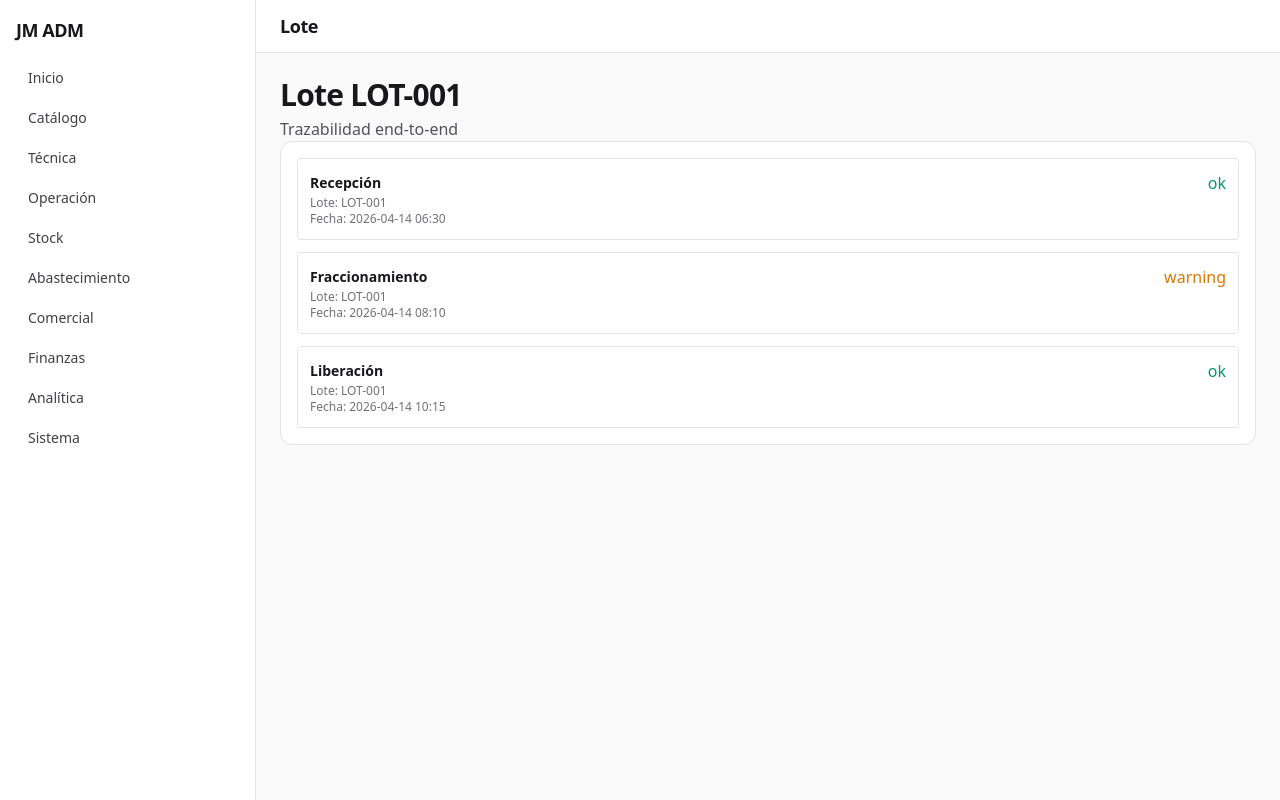
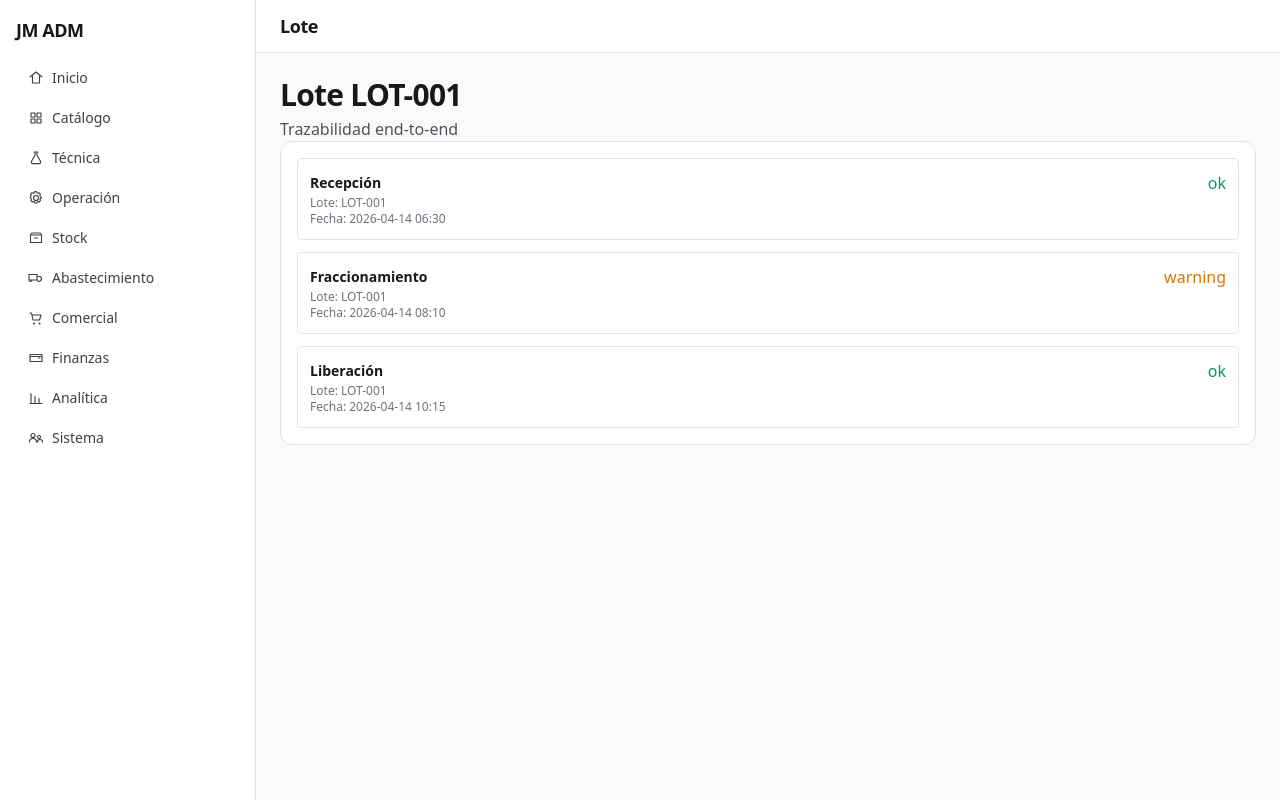
Before and after one commit to GatDeguin/JM_ADM, a Next.js app in the folder apps/web/: page /operacion/lotes/LOT-001 in a window 1280 px wide. Built offline with nearby package versions, Linux system fonts and the light colour scheme.

Commit message:
feat(web): animate sidebar active pill and add icons

```diff
--- a/apps/web/components/ui/Sidebar.tsx
+++ b/apps/web/components/ui/Sidebar.tsx
@@ -2,41 +2,118 @@
 
 import Link from "next/link";
 import { usePathname } from "next/navigation";
+import { useEffect, useRef, useState } from "react";
 
-const items = [
-  { label: "Inicio", href: "/inicio" },
-  { label: "Catálogo", href: "/catalogo/productos-base" },
-  { label: "Técnica", href: "/tecnica/formulas" },
-  { label: "Operación", href: "/operacion/produccion" },
-  { label: "Stock", href: "/stock/lotes" },
-  { label: "Abastecimiento", href: "/abastecimiento/proveedores" },
-  { label: "Comercial", href: "/comercial/pedidos" },
-  { label: "Finanzas", href: "/finanzas/tesoreria" },
-  { label: "Analítica", href: "/analitica/reportes" },
-  { label: "Sistema", href: "/sistema/usuarios" }
-] as const;
+type SidebarItem = {
+  label: string;
+  href: string;
+  icon: keyof typeof icons;
+};
+
+const items: SidebarItem[] = [
+  { label: "Inicio", href: "/inicio", icon: "home" },
+  { label: "Catálogo", href: "/catalogo/productos-base", icon: "grid" },
+  { label: "Técnica", href: "/tecnica/formulas", icon: "flask" },
+  { label: "Operación", href: "/operacion/produccion", icon: "settings" },
+  { label: "Stock", href: "/stock/lotes", icon: "archive" },
+  { label: "Abastecimiento", href: "/abastecimiento/proveedores", icon: "truck" },
+  { label: "Comercial", href: "/comercial/pedidos", icon: "cart" },
+  { label: "Finanzas", href: "/finanzas/tesoreria", icon: "wallet" },
+  { label: "Analítica", href: "/analitica/reportes", icon: "chart" },
+  { label: "Sistema", href: "/sistema/usuarios", icon: "users" }
+];
+
+const icons = {
+  home: "M3 10.5L12 3l9 7.5M6.75 9v10.5h10.5V9",
+  grid: "M4.5 4.5h6v6h-6zM13.5 4.5h6v6h-6zM4.5 13.5h6v6h-6zM13.5 13.5h6v6h-6z",
+  flask: "M9 3h6M10.5 3v5l-5.25 9a2.25 2.25 0 002 3.375h9.5a2.25 2.25 0 002-3.375L13.5 8V3",
+  settings:
+    "M12 8.25a3.75 3.75 0 100 7.5 3.75 3.75 0 000-7.5zm8.5 3.75l-1.9.73a6.9 6.9 0 01-.57 1.37l.82 1.87-1.94 1.94-1.87-.82a6.9 6.9 0 01-1.37.57l-.73 1.9h-2.74l-.73-1.9a6.9 6.9 0 01-1.37-.57l-1.87.82-1.94-1.94.82-1.87a6.9 6.9 0 01-.57-1.37L3.5 12l.73-2.74a6.9 6.9 0 01.57-1.37l-.82-1.87L5.92 4.08l1.87.82c.44-.24.9-.43 1.37-.57l.73-1.9h2.74l.73 1.9c.47.14.93.33 1.37.57l1.87-.82 1.94 1.94-.82 1.87c.24.44.43.9.57 1.37L20.5 12z",
+  archive: "M3.75 7.5h16.5v11.25H3.75zm2.25-3h12a1.5 1.5 0 011.5 1.5V7.5H4.5V6a1.5 1.5 0 011.5-1.5zm3.75 7.5h4.5",
+  truck: "M1.5 6.75h12v8.25h-12zm12 3h4.5l2.25 2.25v3h-1.5a2.25 2.25 0 11-4.5 0h-3.75m-4.5 0a2.25 2.25 0 11-4.5 0",
+  cart: "M3 4.5h2.25l2.25 10.5h9.75l2.25-7.5H6.75M9 19.5a.75.75 0 110 1.5.75.75 0 010-1.5zm8.25 0a.75.75 0 110 1.5.75.75 0 010-1.5z",
+  wallet: "M3 6.75h18v10.5H3zm0 3h18M15.75 12h2.25",
+  chart: "M4.5 18.75V5.25m6 13.5V9.75m6 9V12.75M3 20.25h18",
+  users: "M7.5 11.25a3 3 0 100-6 3 3 0 000 6zm9 1.5a2.25 2.25 0 100-4.5 2.25 2.25 0 000 4.5zM2.25 18a5.25 5.25 0 0110.5 0m1.5 0a3.75 3.75 0 017.5 0"
+} as const;
+
+function SidebarIcon({ icon }: { icon: SidebarItem["icon"] }) {
+  return (
+    <svg
+      viewBox="0 0 24 24"
+      fill="none"
+      stroke="currentColor"
+      strokeWidth="1.7"
+      strokeLinecap="round"
+      strokeLinejoin="round"
+      className="size-4 shrink-0"
+      aria-hidden="true"
+    >
+      <path d={icons[icon]} />
+    </svg>
+  );
+}
 
 export function Sidebar() {
   const pathname = usePathname();
+  const navRef = useRef<HTMLElement>(null);
+  const itemRefs = useRef<Record<string, HTMLAnchorElement | null>>({});
+  const [pill, setPill] = useState({ top: 0, height: 0, visible: false });
+
+  useEffect(() => {
+    const syncPill = () => {
+      const activeItem = items.find((item) => pathname.startsWith(item.href));
+      if (!activeItem) {
+        setPill((prev) => ({ ...prev, visible: false }));
+        return;
+      }
+
+      const activeEl = itemRefs.current[activeItem.href];
+      const navEl = navRef.current;
+      if (!activeEl || !navEl) return;
+
+      const top = activeEl.offsetTop;
+      const height = activeEl.offsetHeight;
+      setPill({ top, height, visible: true });
+    };
+
+    syncPill();
+    window.addEventListener("resize", syncPill);
+    return () => window.removeEventListener("resize", syncPill);
+  }, [pathname]);
 
   return (
     <aside className="hidden w-64 border-r border-zinc-200 bg-white p-4 dark:border-zinc-800 dark:bg-zinc-900 md:block">
       <h1 className="mb-4 text-lg font-bold tracking-tight">JM ADM</h1>
-      <nav className="space-y-1" aria-label="Navegación principal">
+      <nav ref={navRef} className="relative space-y-1" aria-label="Navegación principal">
+        <span
+          aria-hidden="true"
+          className="pointer-events-none absolute left-0 right-0 rounded-lg bg-zinc-900 shadow-[inset_0_1px_0_rgba(255,255,255,0.24),0_7px_18px_rgba(0,0,0,0.22)] transition-[top,height,opacity] duration-300 ease-[cubic-bezier(0.22,1,0.36,1)] dark:bg-zinc-100 dark:shadow-[inset_0_1px_0_rgba(255,255,255,0.9),0_8px_24px_rgba(0,0,0,0.35)]"
+          style={{
+            top: `${pill.top}px`,
+            height: `${pill.height}px`,
+            opacity: pill.visible ? 1 : 0
+          }}
+        />
+
         {items.map((item) => {
           const active = pathname.startsWith(item.href);
           return (
             <Link
               key={item.href}
               href={item.href}
+              ref={(el) => {
+                itemRefs.current[item.href] = el;
+              }}
               aria-current={active ? "page" : undefined}
-              className={`block rounded-lg px-3 py-2 text-sm transition-colors motion-state ${
+              className={`relative z-10 flex items-center gap-2 rounded-lg px-3 py-2 text-sm transition-[color,background-color,transform,box-shadow] duration-300 ease-[cubic-bezier(0.22,1,0.36,1)] motion-state ${
                 active
-                  ? "bg-zinc-900 text-white dark:bg-zinc-100 dark:text-zinc-900"
-                  : "text-zinc-700 hover:bg-zinc-100 dark:text-zinc-200 dark:hover:bg-zinc-800"
+                  ? "text-white dark:text-zinc-900"
+                  : "text-zinc-700 hover:-translate-y-px hover:bg-zinc-100/65 hover:shadow-[inset_0_1px_0_rgba(255,255,255,0.5),0_5px_14px_rgba(0,0,0,0.08)] dark:text-zinc-200 dark:hover:bg-zinc-800/60 dark:hover:shadow-[inset_0_1px_0_rgba(255,255,255,0.14),0_6px_16px_rgba(0,0,0,0.28)]"
               }`}
             >
-              {item.label}
+              <SidebarIcon icon={item.icon} />
+              <span>{item.label}</span>
             </Link>
           );
         })}
```
